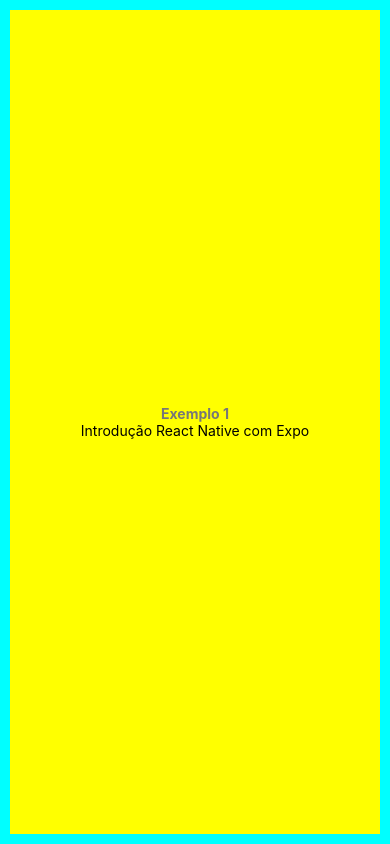
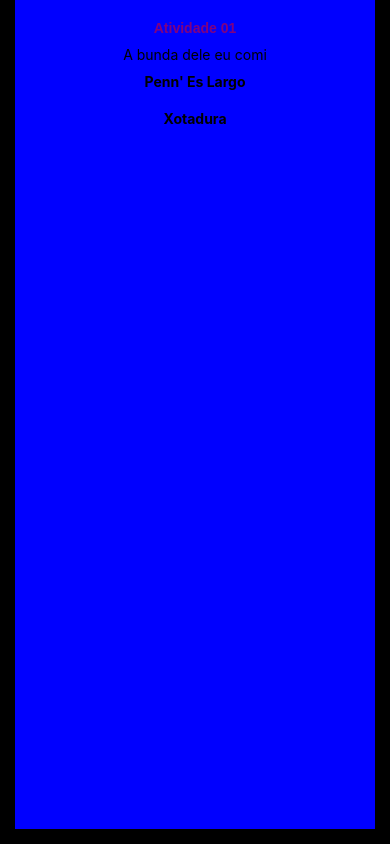
Before and after one commit to joaoromeira-etec/aula-introducao-expo, a React Native app: screen / in a window 390 px wide. Built offline with nearby package versions, Linux system fonts and the light colour scheme; what react-native-responsive-fontsize would draw is missing.

Commit message:
Atividade-dia-29 /08 de agosto
atividade do dia 29 de agosto

```diff
--- a/App.js
+++ b/App.js
@@ -1,12 +1,15 @@
 import { StatusBar } from 'expo-status-bar';
 import { StyleSheet, Text, View } from 'react-native';
+import Constants from 'expo-constants';
 
 import Exemplo01 from './src/exemplos/ex01';
+
+import Atividade01 from './src/atividades/atv01';
 
 export default function App() {
   return (
     <View style={styles.container}>
-      <Exemplo01 />
+      <Atividade01 />
       <StatusBar style="auto" />
     </View>
   );
@@ -15,9 +18,10 @@
 const styles = StyleSheet.create({
   container: {
     flex: 1,
-    backgroundColor: '#0ff',
+    backgroundColor: 'black',
     // alignItems: 'center',
     // justifyContent: 'center',
-    padding: 10,
+    padding: 15,
+    paddingTop: Constants.statusBarHeight,
   },
 });
--- /dev/null
+++ b/src/atividades/atv01/index.js
@@ -0,0 +1,14 @@
+import { View, Text } from 'react-native';
+
+import styles from './styles'
+
+export default function Atividade01() {
+    return(
+        <View style={styles.container}>
+            <Text style={styles.titulo}>Atividade 01</Text>
+            <Text style={styles.txt}>A bunda dele eu comi</Text>
+            <Text style={styles.penes}>Penn' Es Largo</Text>
+            <Text style={styles.xota}> Xotadura </Text>
+        </View>
+    );
+}
--- /dev/null
+++ b/src/atividades/atv01/styles.js
@@ -0,0 +1,38 @@
+import { StyleSheet } from "react-native";
+import { RFPercentage, RFValue } from "react-native-responsive-fontsize";
+
+const styles = StyleSheet.create(
+    {
+        container: {
+            padding: 10,
+            flex: 1,
+            backgroundColor: 'blue',
+            alignItems: 'center',
+            // justifyContent: 'center',
+        },
+        titulo: {
+            fontFamily: 'sans-serif',
+            fontSize: RFPercentage(6),
+            fontWeight: 'bold',
+            padding: 10,
+            color: 'purple',
+        },
+        txt: {
+            fontSize: RFPercentage(2.5),
+        },
+        penes: {
+            fontWeight: 'bold',
+            padding: 10,
+            fontSize: RFPercentage(5),
+            alignItems: 'center',
+
+        },
+        xota: {
+            padding: 10,
+            fontWeight: 'bold',
+
+        },
+}
+);
+
+export default styles;
--- a/src/exemplos/ex01/styles.js
+++ b/src/exemplos/ex01/styles.js
@@ -15,7 +15,7 @@
             color: '#777',
         },
         txt: {
-            fontSize: RFValue(2.5),
+            fontSize: RFPercentage(2.5),
         },
 }
 );
```
